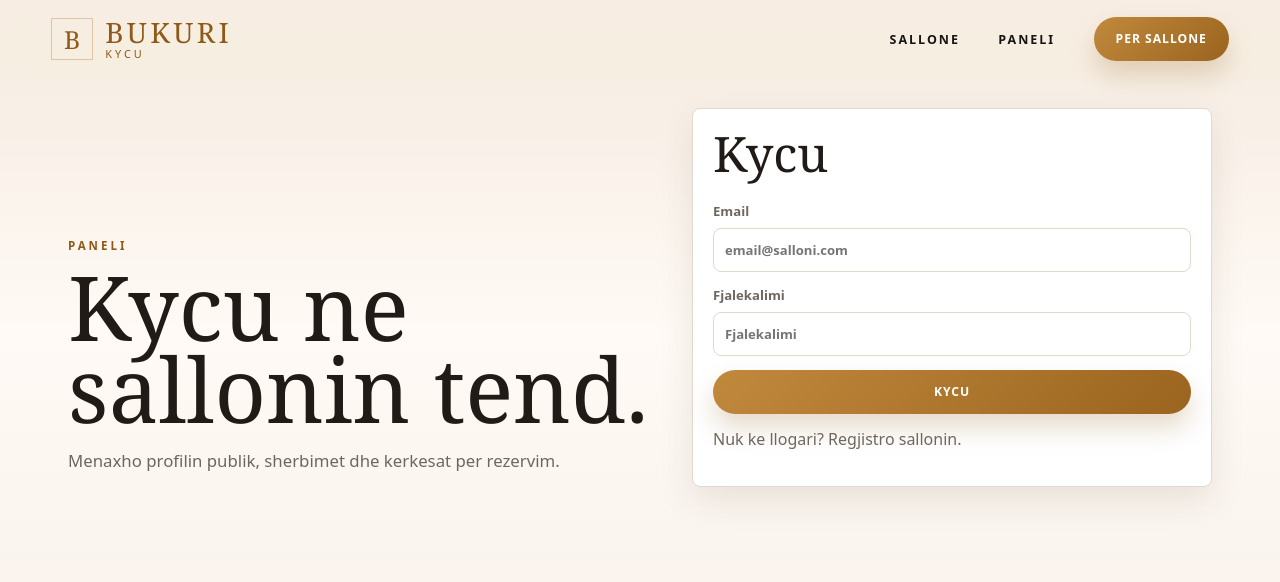
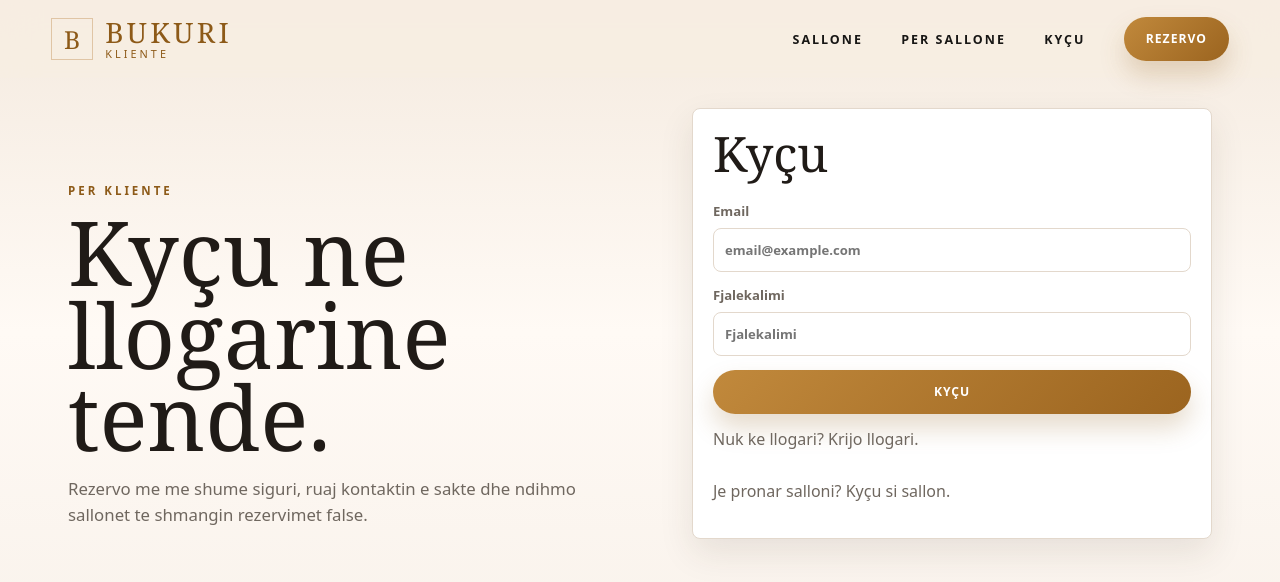
Before and after one commit to cng13m/BW, a Next.js app: page /login in a window 1280 px wide. Shown: the top 582 px of the page. Built offline with nearby package versions, Linux system fonts and the light colour scheme; a web font is replaced by a local one.

Commit message:
Separate customer and salon auth flows

```diff
--- a/app/login/page.jsx
+++ b/app/login/page.jsx
@@ -1,7 +1,7 @@
 import { LoginPage } from "../../src/main.jsx";
 
 export const metadata = {
-  title: "Kycu"
+  title: "Kyçu"
 };
 
 export default function Page() {
--- a/app/signup/page.jsx
+++ b/app/signup/page.jsx
@@ -1,9 +1,9 @@
-import { SignupPage } from "../../src/main.jsx";
+import { CustomerSignupPage } from "../../src/main.jsx";
 
 export const metadata = {
-  title: "Regjistro sallonin"
+  title: "Krijo llogari"
 };
 
 export default function Page() {
-  return <SignupPage />;
+  return <CustomerSignupPage />;
 }
--- a/src/main.jsx
+++ b/src/main.jsx
@@ -263,17 +263,17 @@ function Header({ context = "Rezervime bukurie", dashboardName }) {
       <nav className="nav-actions" aria-label="Navigimi kryesor">
         {isHome ? (
           <>
-            <a className="nav-link desktop-link" href="#services">Sherbime</a>
             <a className="nav-link desktop-link" href="/salons">Sallone</a>
-            <a className="nav-link desktop-link" href="/signup">Per sallone</a>
-            <a className="nav-link desktop-link" href="/login">Kycu</a>
+            <a className="nav-link desktop-link" href="/for-salons">Per sallone</a>
+            <a className="nav-link desktop-link" href="/login">Kyçu</a>
             <a className="primary-button nav-cta" href="#booking">Rezervo</a>
           </>
         ) : (
           <>
             <a className="nav-link desktop-link" href="/salons">Sallone</a>
-            <a className="nav-link desktop-link" href="/dashboard">Paneli</a>
-            <a className="primary-button nav-cta" href="/signup">Per sallone</a>
+            <a className="nav-link desktop-link" href="/for-salons">Per sallone</a>
+            <a className="nav-link desktop-link" href="/login">Kyçu</a>
+            <a className="primary-button nav-cta" href="/salons">Rezervo</a>
           </>
         )}
       </nav>
@@ -467,7 +467,7 @@ function HomePage() {
             <strong>Linke te shpejta</strong>
             <a href="#services">Sherbimet</a>
             <a href="/salons">Sallonet</a>
-            <a href="/signup">Regjistro sallonin</a>
+            <a href="/for-salons">Per sallone</a>
             <a href="/dashboard">Paneli</a>
           </div>
           <div>
@@ -866,7 +866,103 @@ function SignupPage() {
   );
 }
 
+function CustomerSignupPage() {
+  const [toast, showToast] = useToast();
+  const [loading, setLoading] = useState(false);
+
+  async function submitCustomerSignup(event) {
+    event.preventDefault();
+    const form = Object.fromEntries(new FormData(event.currentTarget).entries());
+    setLoading(true);
+    const { error } = await supabaseClient.auth.signUp({
+      email: form.email.trim().toLowerCase(),
+      password: form.password,
+      options: {
+        data: {
+          first_name: form.firstName.trim(),
+          last_name: form.lastName.trim(),
+          phone: form.phone.trim(),
+          account_type: "customer"
+        }
+      }
+    });
+    setLoading(false);
+    if (error) {
+      showToast(error.message);
+      return;
+    }
+    showToast("Llogaria u krijua. Kontrollo emailin nese kerkohet konfirmim.");
+    window.setTimeout(() => {
+      window.location.href = "/salons";
+    }, 900);
+  }
+
+  return (
+    <>
+      <Header context="Kliente" />
+      <main className="auth-page compact-auth">
+        <section className="auth-copy">
+          <p className="kicker">Per kliente</p>
+          <h1>Krijo llogarine tende.</h1>
+          <p>Llogaria ndihmon sallonet te konfirmojne klientet dhe i ben rezervimet me te sigurta per te dyja palet.</p>
+        </section>
+        <form className="auth-card" onSubmit={submitCustomerSignup}>
+          <h2>Krijo llogari</h2>
+          <div className="form-row">
+            <label>Emri<input required name="firstName" autoComplete="given-name" placeholder="Emri" /></label>
+            <label>Mbiemri<input required name="lastName" autoComplete="family-name" placeholder="Mbiemri" /></label>
+          </div>
+          <label>Telefoni<input required name="phone" type="tel" autoComplete="tel" inputMode="tel" minLength="7" placeholder="+383..." /></label>
+          <label>Email<input required name="email" type="email" autoComplete="email" placeholder="email@example.com" /></label>
+          <label>Fjalekalimi<input required name="password" type="password" autoComplete="new-password" minLength="6" placeholder="Minimum 6 karaktere" /></label>
+          <button className="primary-button" type="submit" disabled={loading}>{loading ? "Duke u krijuar..." : "Krijo llogarine"}</button>
+          <p className="form-note">Ke llogari? <a href="/login">Kyçu ketu</a>.</p>
+        </form>
+      </main>
+      <Toast message={toast} />
+    </>
+  );
+}
+
 function LoginPage() {
+  const [toast, showToast] = useToast();
+  const [loading, setLoading] = useState(false);
+  async function submitLogin(event) {
+    event.preventDefault();
+    const form = Object.fromEntries(new FormData(event.currentTarget).entries());
+    setLoading(true);
+    const { error } = await supabaseClient.auth.signInWithPassword({ email: form.email.trim().toLowerCase(), password: form.password });
+    setLoading(false);
+    if (error) {
+      showToast(error.message.toLowerCase().includes("invalid") ? "Emaili ose fjalekalimi nuk eshte i sakte." : error.message);
+      return;
+    }
+    window.location.href = "/salons";
+  }
+  return (
+    <>
+      <Header context="Kliente" />
+      <main className="auth-page compact-auth">
+        <section className="auth-copy">
+          <p className="kicker">Per kliente</p>
+          <h1>Kyçu ne llogarine tende.</h1>
+          <p>Rezervo me me shume siguri, ruaj kontaktin e sakte dhe ndihmo sallonet te shmangin rezervimet false.</p>
+        </section>
+        <form className="auth-card" onSubmit={submitLogin}>
+          <h2>Kyçu</h2>
+          <label>Email<input required name="email" type="email" autoComplete="email" placeholder="email@example.com" /></label>
+          <label>Fjalekalimi<input required name="password" type="password" autoComplete="current-password" placeholder="Fjalekalimi" /></label>
+          <button className="primary-button" type="submit" disabled={loading}>{loading ? "Duke u kyçur..." : "Kyçu"}</button>
+          <p className="form-note">Nuk ke llogari? <a href="/signup">Krijo llogari</a>.</p>
+          <p className="form-note">Je pronar salloni? <a href="/salon-login">Kyçu si sallon</a>.</p>
+        </form>
+      </main>
+      <Toast message={toast} />
+    </>
+  );
+}
+
+function SalonLoginPage() {
   const [toast, showToast] = useToast();
   const [loading, setLoading] = useState(false);
   async function submitLogin(event) {
@@ -883,22 +979,44 @@ function LoginPage() {
   }
   return (
     <>
-      <Header context="Kycu" />
+      <Header context="Per sallone" />
       <main className="auth-page compact-auth">
         <section className="auth-copy">
-          <p className="kicker">Paneli</p>
-          <h1>Kycu ne sallonin tend.</h1>
+          <p className="kicker">Paneli i sallonit</p>
+          <h1>Kyçu si sallon.</h1>
           <p>Menaxho profilin publik, sherbimet dhe kerkesat per rezervim.</p>
         </section>
         <form className="auth-card" onSubmit={submitLogin}>
-          <h2>Kycu</h2>
+          <h2>Kyçu si sallon</h2>
           <label>Email<input required name="email" type="email" autoComplete="email" placeholder="email@salloni.com" /></label>
           <label>Fjalekalimi<input required name="password" type="password" autoComplete="current-password" placeholder="Fjalekalimi" /></label>
-          <button className="primary-button" type="submit" disabled={loading}>{loading ? "Duke u kycur..." : "Kycu"}</button>
-          <p className="form-note">Nuk ke llogari? <a href="/signup">Regjistro sallonin</a>.</p>
+          <button className="primary-button" type="submit" disabled={loading}>{loading ? "Duke u kyçur..." : "Kyçu si sallon"}</button>
+          <p className="form-note">Nuk ke profil salloni? <a href="/salon-signup">Regjistro sallonin</a>.</p>
         </form>
       </main>
       <Toast message={toast} />
+    </>
+  );
+}
+
+function ForSalonsPage() {
+  return (
+    <>
+      <Header context="Per sallone" />
+      <main className="auth-page compact-auth">
+        <section className="auth-copy">
+          <p className="kicker">Per pronare sallonesh</p>
+          <h1>Sill rezervimet online ne sallonin tend.</h1>
+          <p>Krijo profilin publik, shto sherbimet dhe prano kerkesa nga kliente me llogari me te besueshme.</p>
+        </section>
+        <section className="auth-card">
+          <h2>Paneli i sallonit</h2>
+          <p className="form-note">Kjo hapesire eshte vetem per sallone, berbere, spa, nail studio dhe klinika bukurie.</p>
+          <a className="primary-button" href="/salon-signup">Regjistro sallonin</a>
+          <a className="secondary-button" href="/salon-login">Kyçu si sallon</a>
+          <p className="form-note">Je klient? <a href="/login">Kyçu si klient</a>.</p>
+        </section>
+      </main>
     </>
   );
 }
@@ -920,7 +1038,7 @@ function DashboardPage() {
     const { data: sessionData } = await supabaseClient.auth.getSession();
     const user = sessionData.session?.user;
     if (!user) {
-      window.location.href = "/login";
+      window.location.href = "/salon-login";
       return;
     }
     const { data: link, error } = await supabaseClient.from("salon_users").select("salon_id, salons(*)").eq("user_id", user.id).single();
@@ -1048,7 +1166,7 @@ function DashboardPage() {
 
   async function logout() {
     await supabaseClient.auth.signOut();
-    window.location.href = "/login";
+    window.location.href = "/salon-login";
   }
 
   function dashboardMapUrl() {
@@ -1069,7 +1187,7 @@ function DashboardPage() {
         </a>
         <nav className="nav-actions" aria-label="Navigimi kryesor">
           <a className="secondary-button nav-link" href="/salons">Sallonet</a>
-          <a className="secondary-button nav-link" href="/signup">Regjistro sallon</a>
+          <a className="secondary-button nav-link" href="/for-salons">Per sallone</a>
           <button className="icon-button" type="button" onClick={logout} aria-label="Dil" title="Dil">x</button>
         </nav>
       </header>
@@ -1167,4 +1285,13 @@ function DashboardPage() {
   );
 }
 
-export { DashboardPage, HomePage, LoginPage, SalonsPage, SignupPage };
+export {
+  CustomerSignupPage,
+  DashboardPage,
+  ForSalonsPage,
+  HomePage,
+  LoginPage,
+  SalonLoginPage,
+  SalonsPage,
+  SignupPage
+};
```
Also changed, not shown: app/for-salons/page.jsx (added, +9 -0 lines), app/salon-login/page.jsx (added, +9 -0 lines), app/salon-signup/page.jsx (added, +9 -0 lines).
